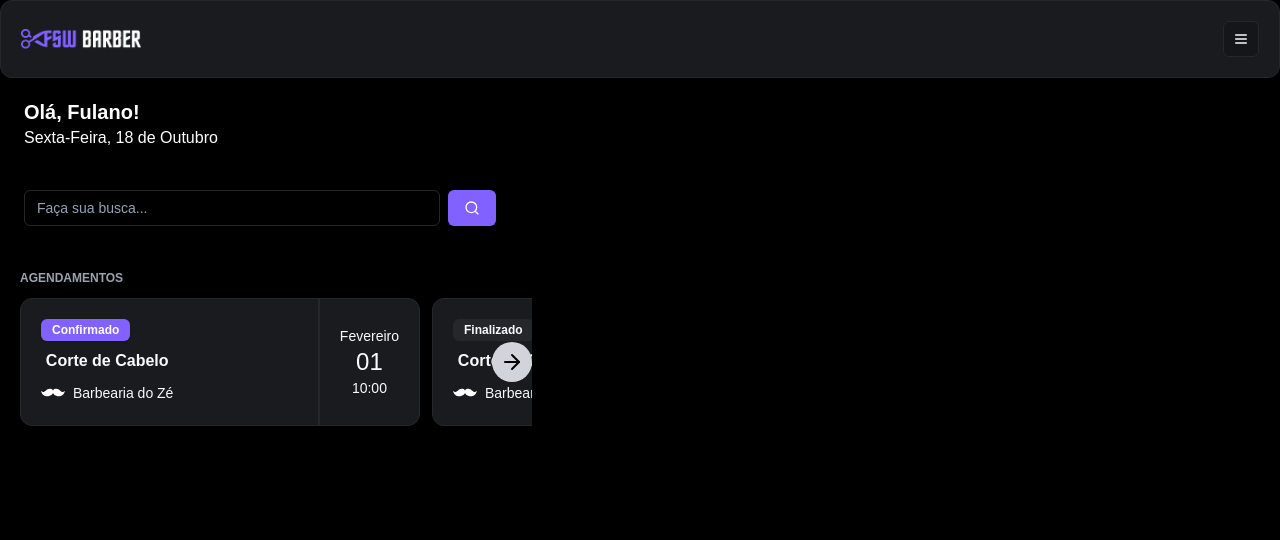
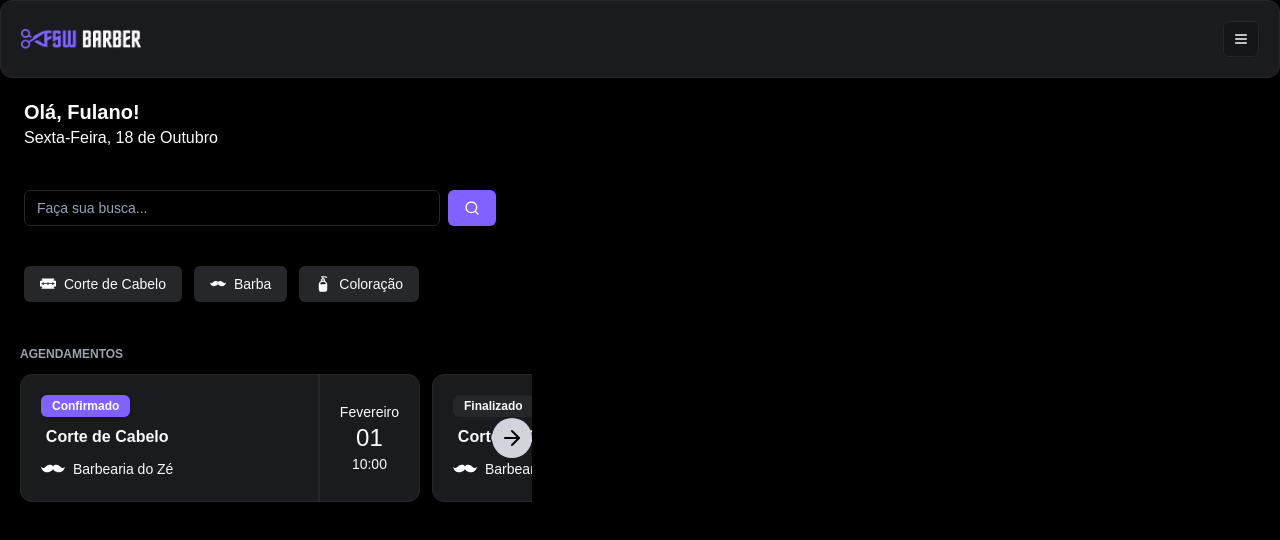
Before and after one commit to gumiranda/nextjs, a Next.js app: page /belezix/home in a window 1280 px wide. Shown: the top 540 px of the page. Built offline with nearby package versions, Linux system fonts and the light colour scheme.

Commit message:
Refatorar caminhos de importação do diretório "components" no arquivo components.json

```diff
--- /dev/null
+++ b/src/app/(slices)/belezix/_components/organisms/quick-search.tsx
@@ -0,0 +1,43 @@
+import Link from "next/link";
+import Image from "next/image";
+import { Button } from "@/shared/ui/atoms/shadcn/button";
+
+const quickSearchOptions = [
+  {
+    title: "Corte de Cabelo",
+    imageUrl: "/acabamento.svg",
+  },
+  {
+    title: "Barba",
+    imageUrl: "/barba.svg",
+  },
+  {
+    title: "Coloração",
+    imageUrl: "/hidratacao.svg",
+  },
+];
+
+export const QuickSearch = () => {
+  return (
+    <div className="flex gap-3 overflow-x-scroll [&::-webkit-scrollbar]:hidden">
+      {quickSearchOptions.map((option) => (
+        <Button
+          className="gap-2"
+          variant="secondary"
+          key={option.title}
+          asChild
+        >
+          <Link href={`/barbershops?service=${option.title}`}>
+            <Image
+              src={option.imageUrl}
+              width={16}
+              height={16}
+              alt={option.title}
+            />
+            {option.title}
+          </Link>
+        </Button>
+      ))}
+    </div>
+  );
+};
--- a/src/app/(slices)/belezix/_components/organisms/subheader.tsx
+++ b/src/app/(slices)/belezix/_components/organisms/subheader.tsx
@@ -1,5 +1,6 @@
 import { HeadingHome } from "../molecules/heading-home";
 import Search from "../molecules/search";
+import { QuickSearch } from "./quick-search";
 
 export const SubHeader = () => {
   return (
@@ -8,6 +9,9 @@ export const SubHeader = () => {
       <div className="p-5 max-w-lg">
         <Search />
       </div>
+      <div className="p-5 max-w-lg">
+        <QuickSearch />
+      </div>
     </div>
   );
 };
--- a/src/app/(slices)/belezix/home/page.tsx
+++ b/src/app/(slices)/belezix/home/page.tsx
@@ -1,5 +1,6 @@
 import Header from "../_components/organisms/header";
 import { ListBooking } from "../_components/organisms/list-booking";
+import { QuickSearch } from "../_components/organisms/quick-search";
 import { SubHeader } from "../_components/organisms/subheader";
 
 export default function Home() {
@@ -7,6 +8,7 @@ export default function Home() {
     <div>
       <Header />
       <SubHeader />
+
       <ListBooking />
     </div>
   );
```
